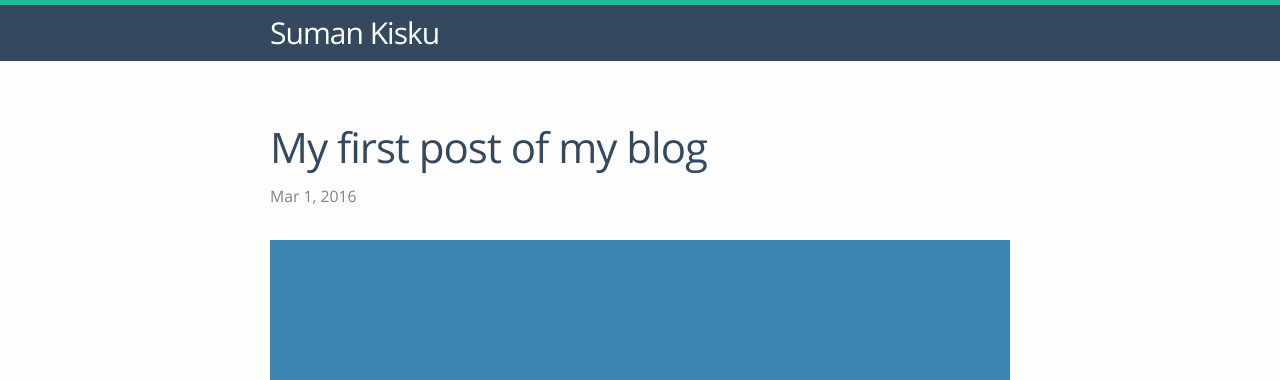
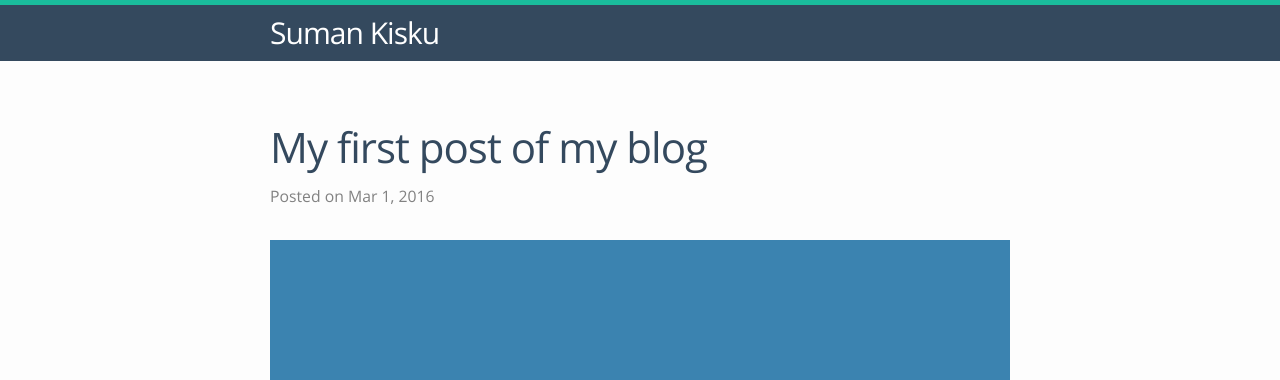
Before and after one commit to SumanKisku/sumankisku.github.io, a Jekyll site: the page built from _posts/2016-03-01-my-first-post.md, in a window 1280 px wide. Shown: the top 380 px of the page. Built offline with Jekyll 4.4.1, drawn with Linux system fonts in a browser that asks for light colours; comment, search, counter and statistics services are not loaded.

Commit message:
Posted on

```diff
--- a/_layouts/post.html
+++ b/_layouts/post.html
@@ -5,7 +5,7 @@
 
   <header class="post-header">
     <h1 class="post-title" itemprop="name headline">{{ page.title }}</h1>
-    <p class="post-meta"><time datetime="{{ page.date | date_to_xmlschema }}" itemprop="datePublished">{{ page.date | date: "%b %-d, %Y" }}</time>{% if page.author %} • <span itemprop="author" itemscope itemtype="http://schema.org/Person"><span itemprop="name">{{ page.author }}</span></span>{% endif %}</p>
+    <p class="post-meta"><time datetime="{{ page.date | date_to_xmlschema }}" itemprop="datePublished">Posted on {{ page.date | date: "%b %-d, %Y" }}</time>{% if page.author %} • <span itemprop="author" itemscope itemtype="http://schema.org/Person"><span itemprop="name">{{ page.author }}</span></span>{% endif %}</p>
   </header>
 
   <div class="post-content" itemprop="articleBody">
```
